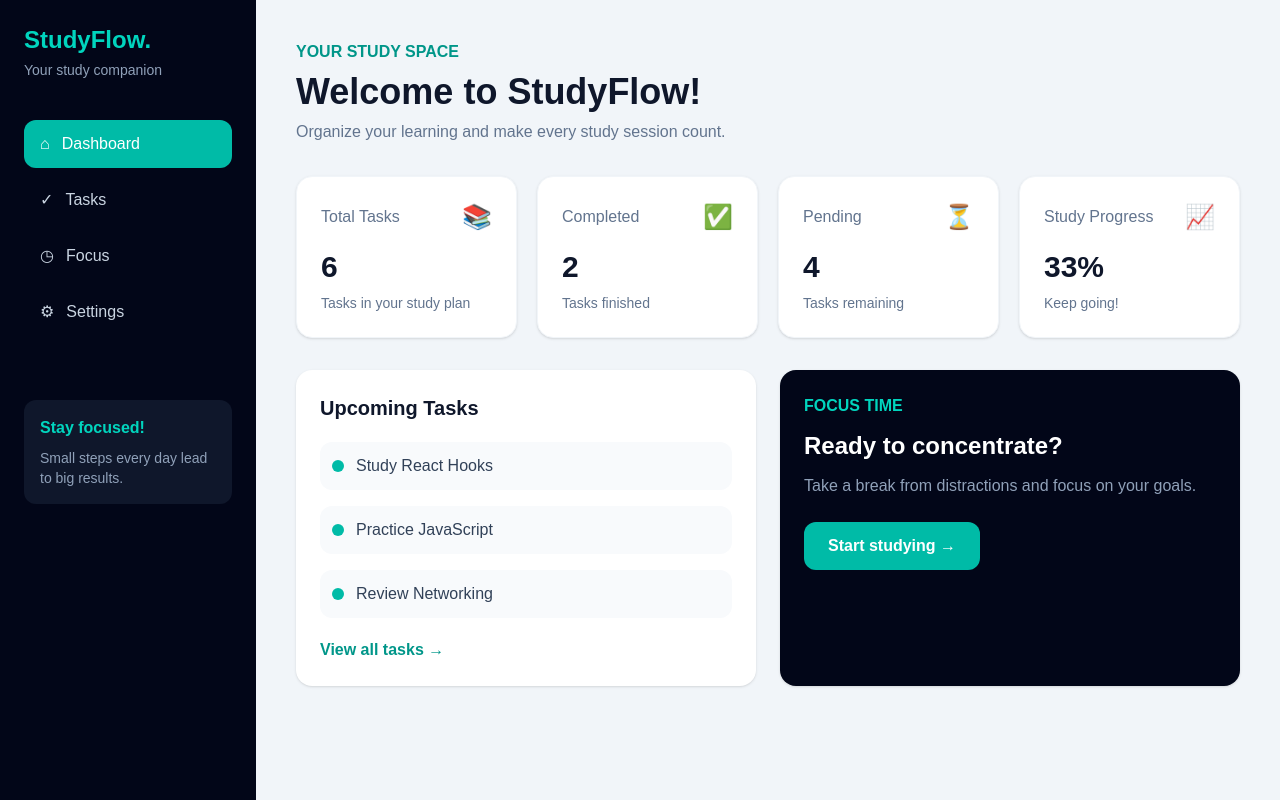
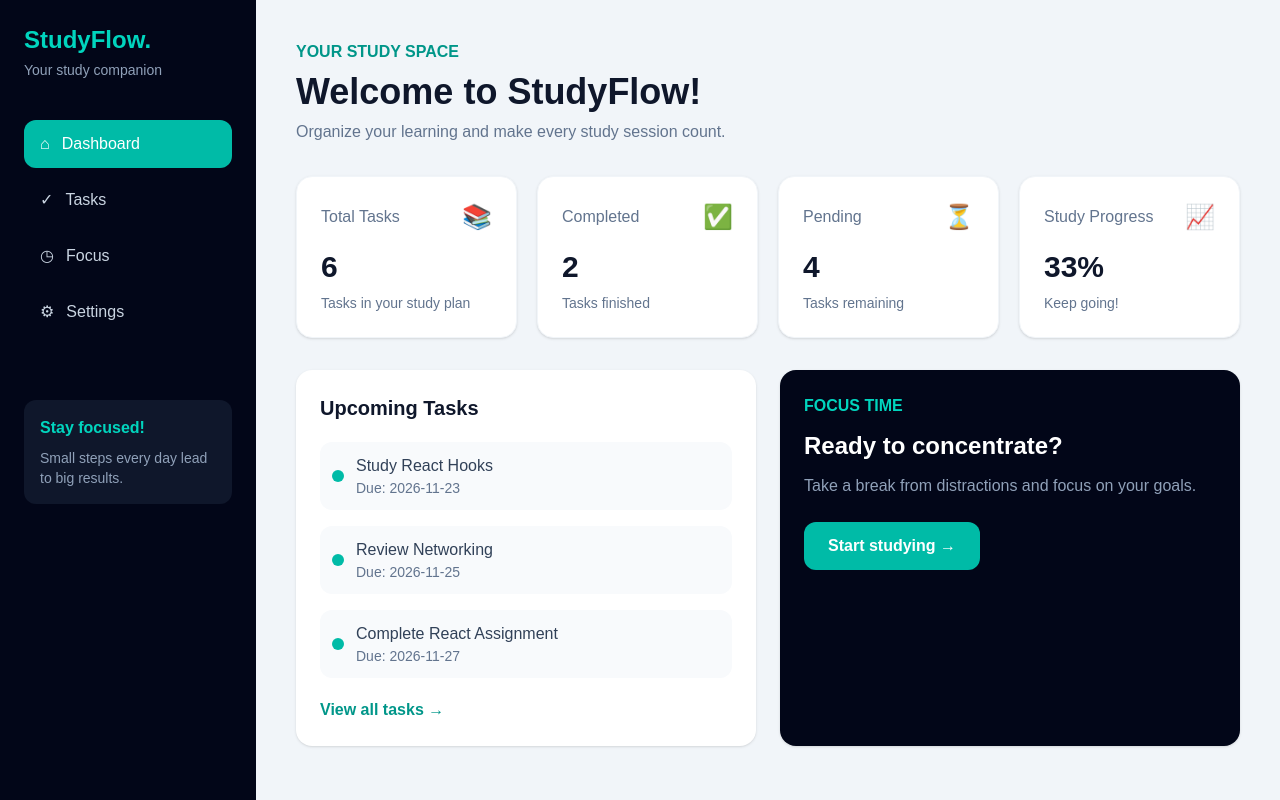
Before and after one commit to FlaviaNdahiro/StudyFlow, a React (Vite) app: page / in a window 1280 px wide. Built offline with nearby package versions, Linux system fonts and the light colour scheme.

Commit message:
Make dashboard statistics dynamic

```diff
--- a/src/pages/DashboardPage.jsx
+++ b/src/pages/DashboardPage.jsx
@@ -20,20 +20,23 @@ function SummaryCard({ title, value, description, icon }) {
   )
 }
 
-function DashboardPage() {
-  const totalTasks = 6
-  const completedTasks = 2
+function DashboardPage({ tasks }) {
+  const totalTasks = tasks.length
+
+  const completedTasks = tasks.filter(
+    (task) => task.completed
+  ).length
+
   const pendingTasks = totalTasks - completedTasks
 
   const progress = totalTasks === 0
     ? 0
     : Math.round((completedTasks / totalTasks) * 100)
 
-  const upcomingTasks = [
-    'Study React Hooks',
-    'Practice JavaScript',
-    'Review Networking',
-  ]
+  const upcomingTasks = tasks
+    .filter((task) => !task.completed)
+    .sort((a, b) => new Date(a.dueDate) - new Date(b.dueDate))
+    .slice(0, 3)
 
   return (
     <div>
@@ -49,33 +52,82 @@ function DashboardPage() {
         </p>
       </div>
 
+      {/* Summary Cards */}
       <div className="grid grid-cols-1 sm:grid-cols-2 lg:grid-cols-4 gap-5">
-        <SummaryCard title="Total Tasks" value={totalTasks} description="Tasks in your study plan" icon="📚" />
-        <SummaryCard title="Completed" value={completedTasks} description="Tasks finished" icon="✅" />
-        <SummaryCard title="Pending" value={pendingTasks} description="Tasks remaining" icon="⏳" />
-        <SummaryCard title="Study Progress" value={`${progress}%`} description="Keep going!" icon="📈" />
+        <SummaryCard
+          title="Total Tasks"
+          value={totalTasks}
+          description="Tasks in your study plan"
+          icon="📚"
+        />
+
+        <SummaryCard
+          title="Completed"
+          value={completedTasks}
+          description="Tasks finished"
+          icon="✅"
+        />
+
+        <SummaryCard
+          title="Pending"
+          value={pendingTasks}
+          description="Tasks remaining"
+          icon="⏳"
+        />
+
+        <SummaryCard
+          title="Study Progress"
+          value={`${progress}%`}
+          description="Keep going!"
+          icon="📈"
+        />
       </div>
 
+      {/* Upcoming Tasks and Focus Time */}
       <div className="grid grid-cols-1 lg:grid-cols-2 gap-6 mt-8">
+
+        {/* Upcoming Tasks */}
         <section className="bg-white p-6 rounded-2xl shadow-sm">
           <h2 className="text-xl font-bold text-slate-900">
             Upcoming Tasks
           </h2>
 
           <div className="mt-5 space-y-4">
-            {upcomingTasks.map((task) => (
-              <div key={task} className="flex items-center gap-3 p-3 bg-slate-50 rounded-xl">
-                <span className="w-3 h-3 rounded-full bg-teal-500" />
-                <span className="text-slate-700">{task}</span>
-              </div>
-            ))}
+            {upcomingTasks.length === 0 ? (
+              <p className="text-slate-500">
+                No pending tasks. Great job!
+              </p>
+            ) : (
+              upcomingTasks.map((task) => (
+                <div
+                  key={task.id}
+                  className="flex items-center gap-3 p-3 bg-slate-50 rounded-xl"
+                >
+                  <span className="w-3 h-3 rounded-full bg-teal-500" />
+
+                  <div>
+                    <p className="text-slate-700 font-medium">
+                      {task.title}
+                    </p>
+
+                    <p className="text-sm text-slate-500">
+                      Due: {task.dueDate}
+                    </p>
+                  </div>
+                </div>
+              ))
+            )}
           </div>
 
-          <Link to="/tasks" className="inline-block mt-5 text-teal-600 font-semibold">
+          <Link
+            to="/tasks"
+            className="inline-block mt-5 text-teal-600 font-semibold"
+          >
             View all tasks →
           </Link>
         </section>
 
+        {/* Focus Time */}
         <section className="bg-slate-950 text-white p-6 rounded-2xl shadow-sm">
           <p className="text-teal-400 font-semibold">FOCUS TIME</p>
 
@@ -87,10 +139,14 @@ function DashboardPage() {
             Take a break from distractions and focus on your goals.
           </p>
 
-          <Link to="/focus" className="inline-block mt-6 bg-teal-500 hover:bg-teal-400 px-6 py-3 rounded-xl font-semibold">
+          <Link
+            to="/focus"
+            className="inline-block mt-6 bg-teal-500 hover:bg-teal-400 px-6 py-3 rounded-xl font-semibold"
+          >
             Start studying →
           </Link>
         </section>
+
       </div>
     </div>
   )
```
